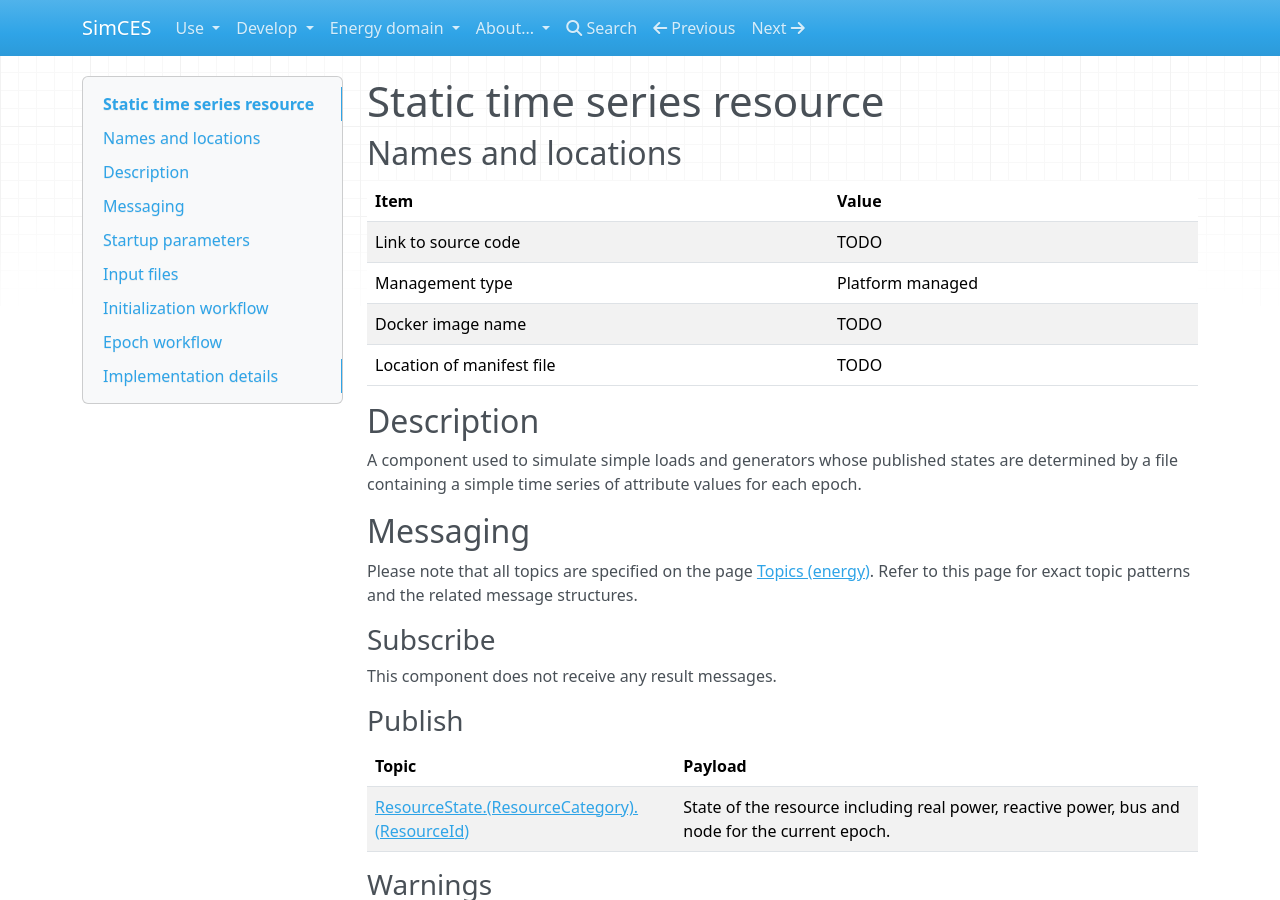
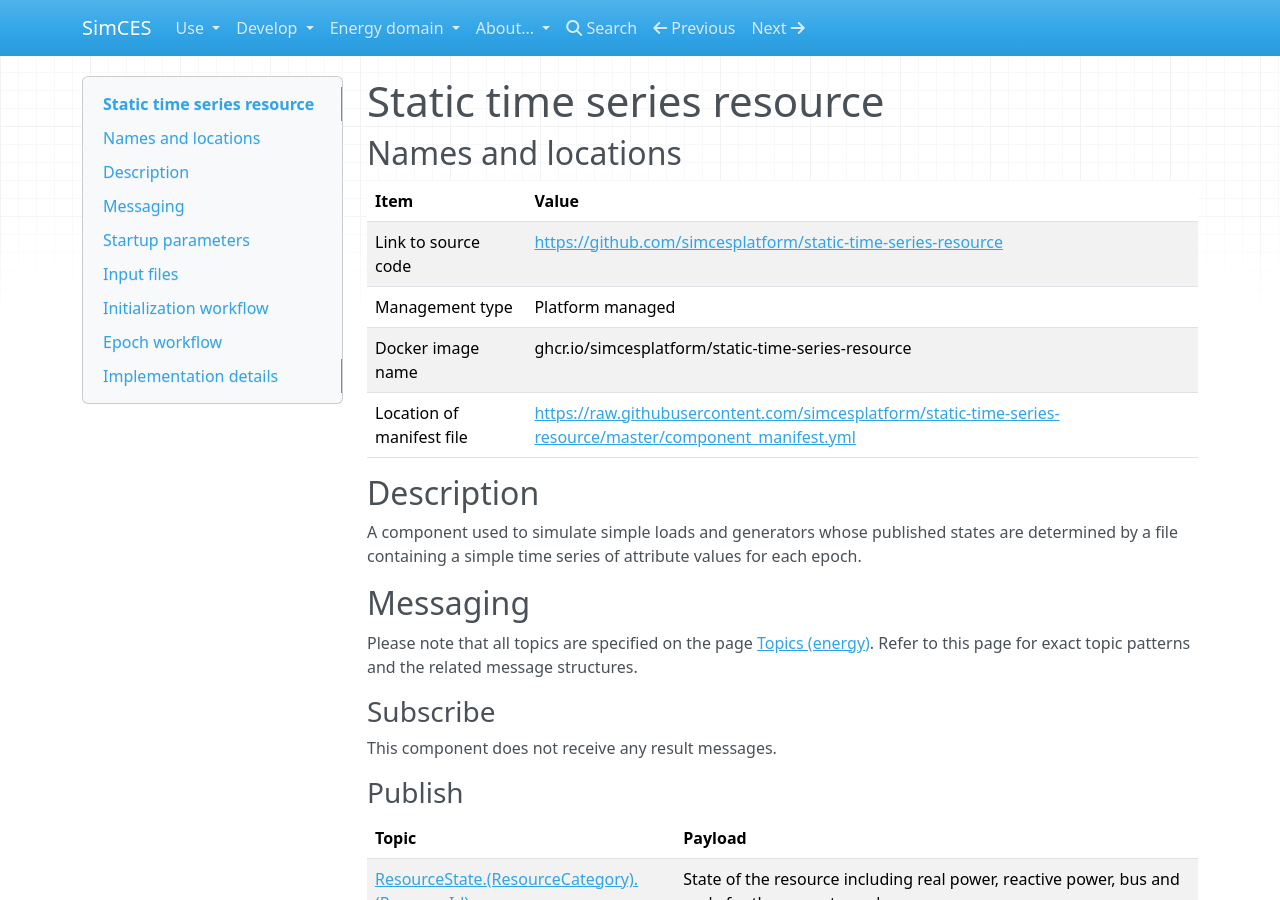
Before and after one commit to simcesplatform/simcesplatform.github.io, an MkDocs documentation site: the page built from markdown/energy_static-time-series-resource.md, in a window 1280 px wide and 900 px high. Built offline with MkDocs 1.6.1, drawn with Linux system fonts in a browser that asks for light colours; nearby versions of some CDN libraries; library files that are not in the unit come from our copies; some of the changed text lies outside the part shown.

Commit message:
Add missing todo stuff for static time series resource page - github repo, docker image, links to external packages etc.

```diff
--- a/markdown/energy_static-time-series-resource.md
+++ b/markdown/energy_static-time-series-resource.md
@@ -4,10 +4,10 @@
 
 | Item | Value |
 | - | - |
-| Link to source code | TODO |
+| Link to source code | <https://github.com/simcesplatform/static-time-series-resource> |
 | Management type | Platform managed |
-| Docker image name | TODO |
-| Location of manifest file | TODO |
+| Docker image name | ghcr.io/simcesplatform/static-time-series-resource |
+| Location of manifest file | <https://raw.githubusercontent.com/simcesplatform/static-time-series-resource/master/component_manifest.yml> |
 
 
 ## Description
@@ -85,5 +85,5 @@
 | Package | Version | Why needed | URL |
 | --- | --- | --- | --- |
 | Simulation Tools |  | Component implementation based on AbstractSimulationComponent. | <https://github.com/simcesplatform/simulation-tools> |
-| Domain tools |  | Uses the shared CSV file reading code. | TODO |
-| Domain messages |  | Uses the ResourceStateMessage class. | TODO |
+| Domain tools |  | Uses the shared CSV file reading code. | <https://github.com/simcesplatform/domain-tools> |
+| Domain messages |  | Uses the ResourceStateMessage class. | <https://github.com/simcesplatform/domain-messages> |
```
